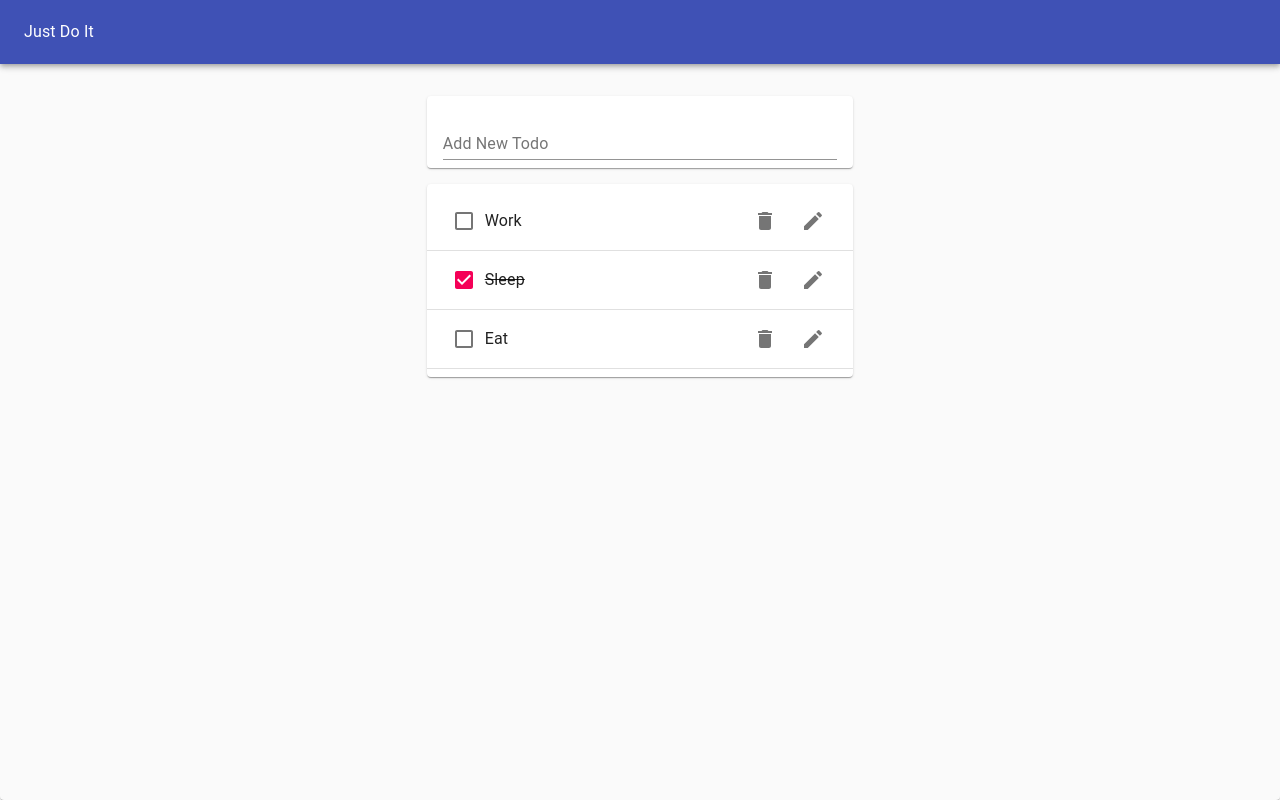
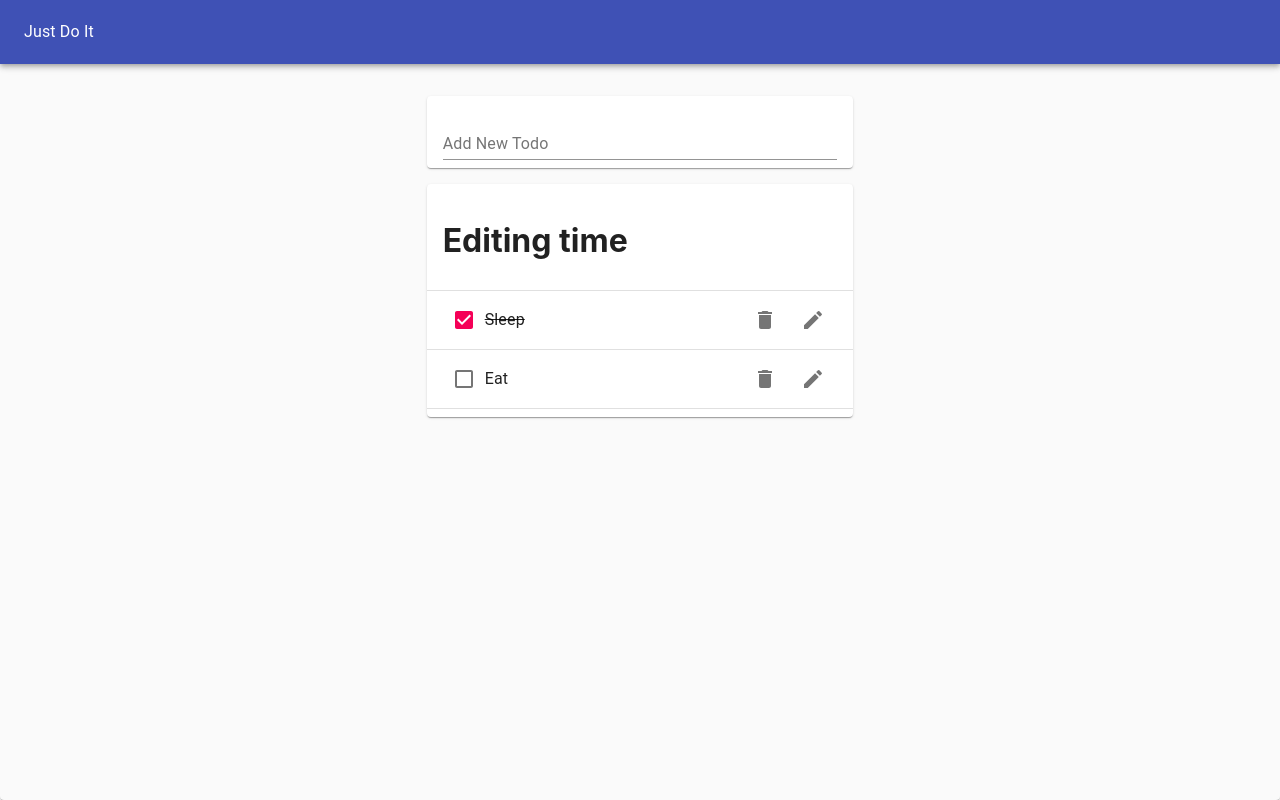
Before and after one commit to jainharsh21/Just-Do-It, a React (Create React App) app: page / in a window 1280 px wide. Both pictures are taken after a click on the button 813 px from the left and 221 px from the top of the page. Built offline with nearby package versions, Linux system fonts and the light colour scheme.

Commit message:
added a custom hook useToggle

```diff
--- a/src/Todo.js
+++ b/src/Todo.js
@@ -1,4 +1,5 @@
 import React from "react";
+import useToggleState from "./hooks/useToggle";
 import {
   ListItem,
   ListItemText,
@@ -10,8 +11,13 @@
 import EditIcon from "@material-ui/icons/Edit";
 
 function Todo({ task, completed, id, removeTodo, toggleTodo }) {
+  const [isEditing, toggle] = useToggleState(false);
   return (
     <ListItem>
+      {isEditing ? (
+        <h1>Editing time</h1>
+      ) : (
+        <>
           <Checkbox
             tabIndex={-1}
             checked={completed}
@@ -26,10 +32,12 @@
             <IconButton aria-label="Delete" onClick={() => removeTodo(id)}>
               <DeleteIcon />
             </IconButton>
-        <IconButton aria-label="Edit">
+            <IconButton aria-label="Edit" onClick={toggle}>
               <EditIcon />
             </IconButton>
           </ListItemSecondaryAction>
+        </>
+      )}
     </ListItem>
   );
 }
--- /dev/null
+++ b/src/hooks/useToggle.js
@@ -0,0 +1,11 @@
+import { useState } from "react";
+
+function useToggle(initialVal = false) {
+  const [state, setState] = useState(initialVal);
+  const toggle = () => {
+    setState(!state);
+  };
+  return [state, toggle];
+}
+
+export default useToggle;
```
Lines whose indentation alone changed are shown as unchanged.
